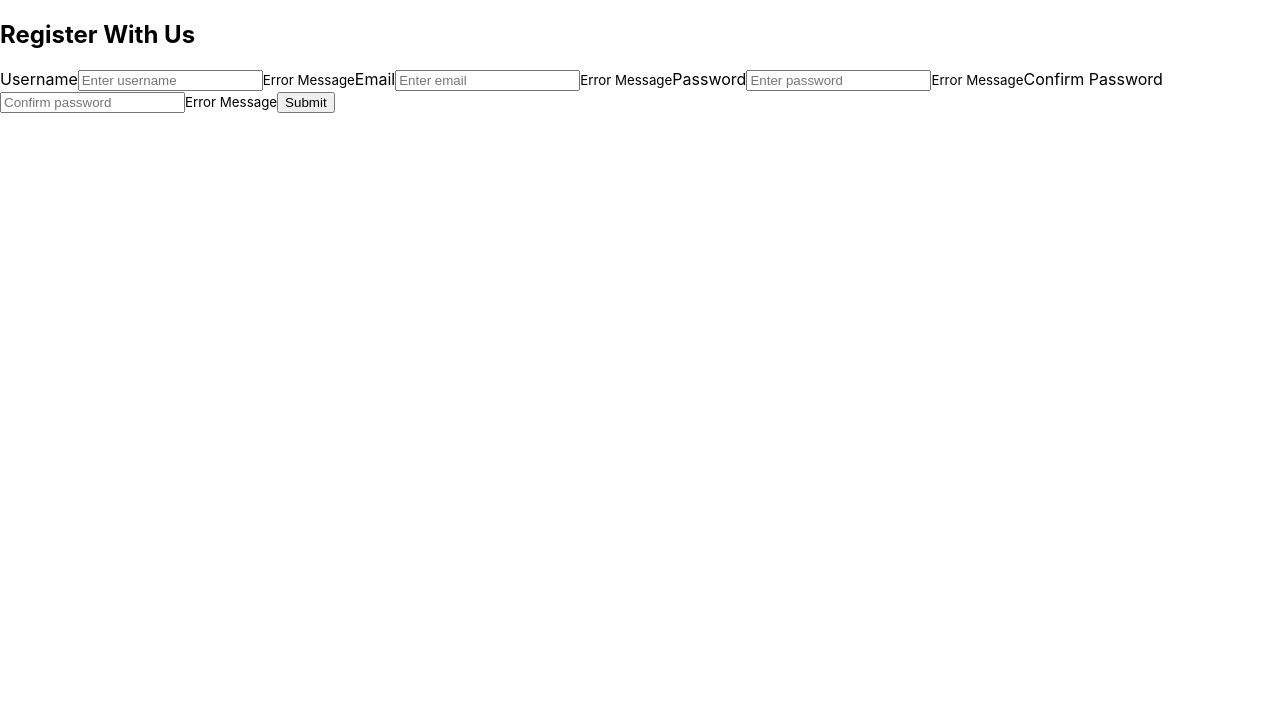
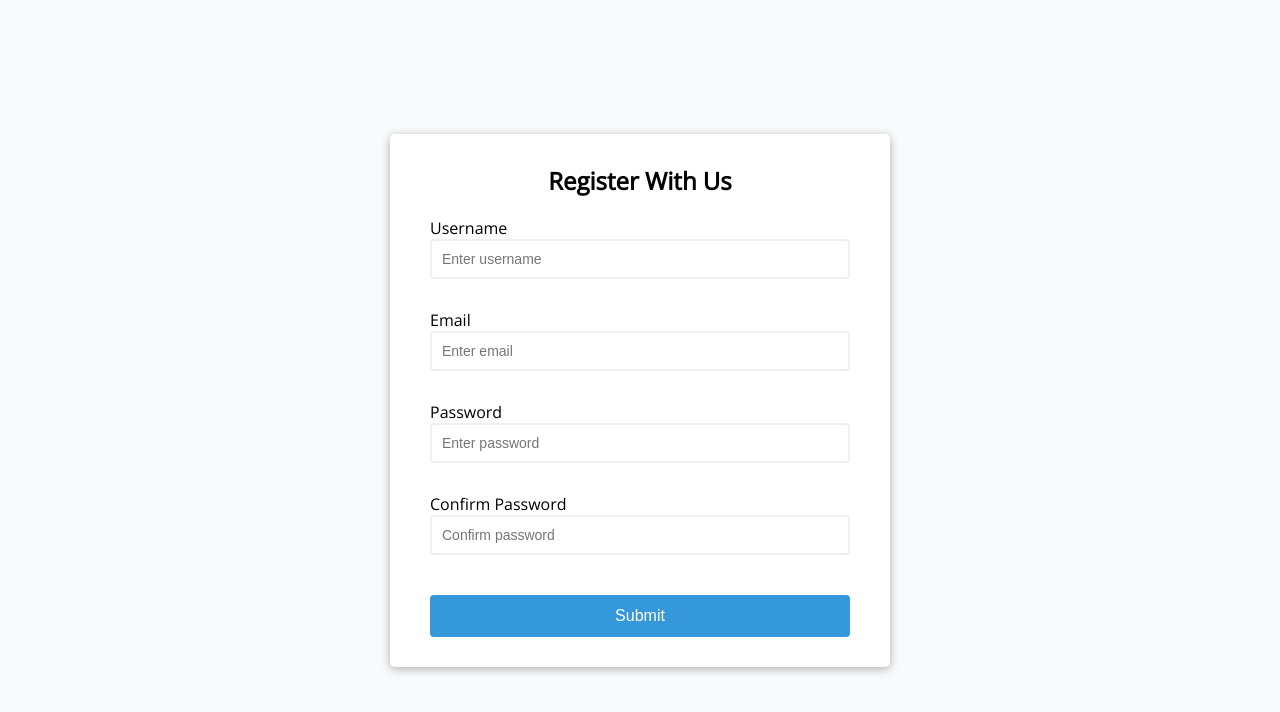
Before and after one commit to CoreyJamesLynch/FormValidator, a React (Create React App) app: page / in a window 1280 px wide. Shown: the top 712 px of the page. Built offline with nearby package versions, Linux system fonts and the light colour scheme.

Commit message:
Style form using App.css

```diff
--- /dev/null
+++ b/src/App.css
@@ -0,0 +1,84 @@
+@import url('https://fonts.googleapis.com/css2?family=Open+Sans&display=swap');
+
+:root {
+  --success-color: green;
+  --error-color: red;
+}
+
+* {
+  box-sizing: border-box;
+}
+
+body {
+  background-color: #f9fafb;
+  font-family: 'Open Sans', sans-serif;
+  display: flex;
+  align-items: center;
+  justify-content: center;
+  min-height: 100vh;
+  margin: 0;
+}
+
+.container {
+  background-color: #fff;
+  border-radius: 5px;
+  box-shadow: 0 2px 10px rgba(0, 0, 0, 0.3);
+  width: 500px;
+}
+
+h2 {
+  text-align: center;
+  margin: 0 0 20px;
+}
+
+.form {
+  padding: 30px 40px;
+}
+
+.form-control {
+  margin-bottom: 10px;
+  padding-bottom: 20px;
+  position: relative;
+}
+
+.form-control input {
+  border: 2px solid #f0f0f0;
+  border-radius: 4px;
+  display: block;
+  width: 100%;
+  padding: 10px;
+  font-size: 14px;
+}
+
+.form-control.success input {
+  border-color: var(--success-color);
+}
+
+.form-control.error input {
+  border-color: var(--error-color);
+}
+
+.form-control small{
+  color: var(--error-color);
+  position: absolute;
+  bottom: 0;
+  left: 0;
+  visibility: hidden;
+}
+
+.form-control.error small {
+  visibility: visible;
+}
+
+.form button {
+  cursor: pointer;
+  background-color: #3498db;
+  border: 2px solid #3498db;
+  border-radius: 4px;
+  color: #fff;
+  display: block;
+  font-size: 16px;
+  padding: 10px;
+  margin-top: 20px;
+  width: 100%;
+}
--- a/src/App.js
+++ b/src/App.js
@@ -1,4 +1,5 @@
 import React from 'react';
+import './App.css';
 
 class App extends React.Component {
   state = {
@@ -21,6 +22,7 @@ class App extends React.Component {
       <div className="container">
         <form id="form" className="form">
           <h2>Register With Us</h2>
+          <div className="form-control">
             <label htmlFor="username">
               Username
               <input
@@ -31,9 +33,11 @@ class App extends React.Component {
                 value={username}
                 onChange={this.clickHandler}
               />
+              <small>Error Message</small>
             </label>
-          <small>Error Message</small>
+          </div>
 
+          <div className="form-control">
             <label htmlFor="email">
               Email
               <input
@@ -44,9 +48,11 @@ class App extends React.Component {
                 value={email}
                 onChange={this.clickHandler}
               />
+              <small>Error Message</small>
             </label>
-          <small>Error Message</small>
+          </div>
 
+          <div className="form-control">
             <label htmlFor="password">
               Password
               <input
@@ -57,9 +63,11 @@ class App extends React.Component {
                 value={password}
                 onChange={this.clickHandler}
               />
+              <small>Error Message</small>
             </label>
-          <small>Error Message</small>
+          </div>
 
+          <div className="form-control">
             <label htmlFor="password2">
               Confirm Password
               <input
@@ -70,8 +78,9 @@ class App extends React.Component {
                 value={password2}
                 onChange={this.clickHandler}
               />
+              <small>Error Message</small>
             </label>
-          <small>Error Message</small>
+          </div>
           <button type="submit">Submit</button>
         </form>
       </div>
```
Lines whose indentation alone changed are shown as unchanged.
